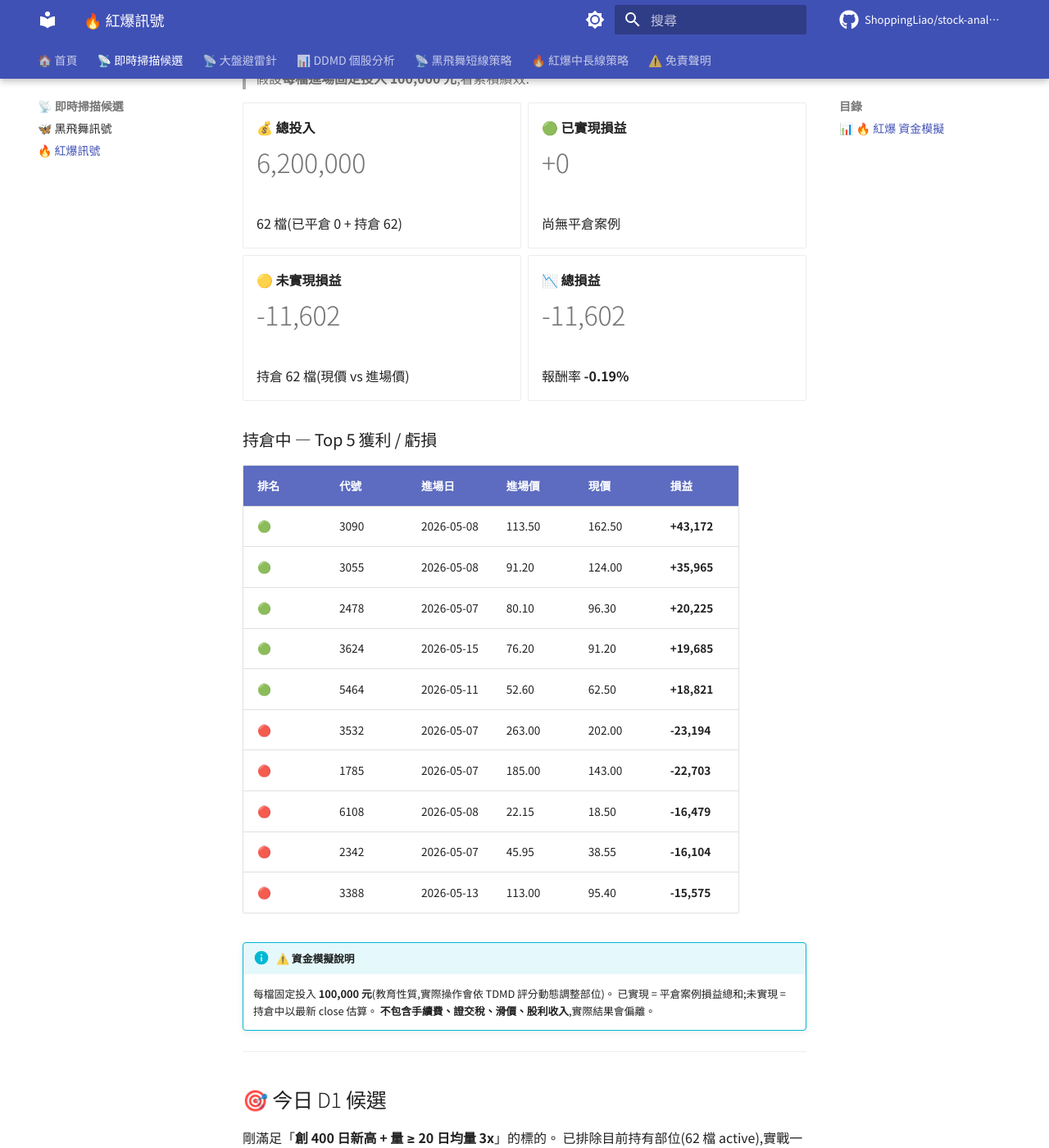
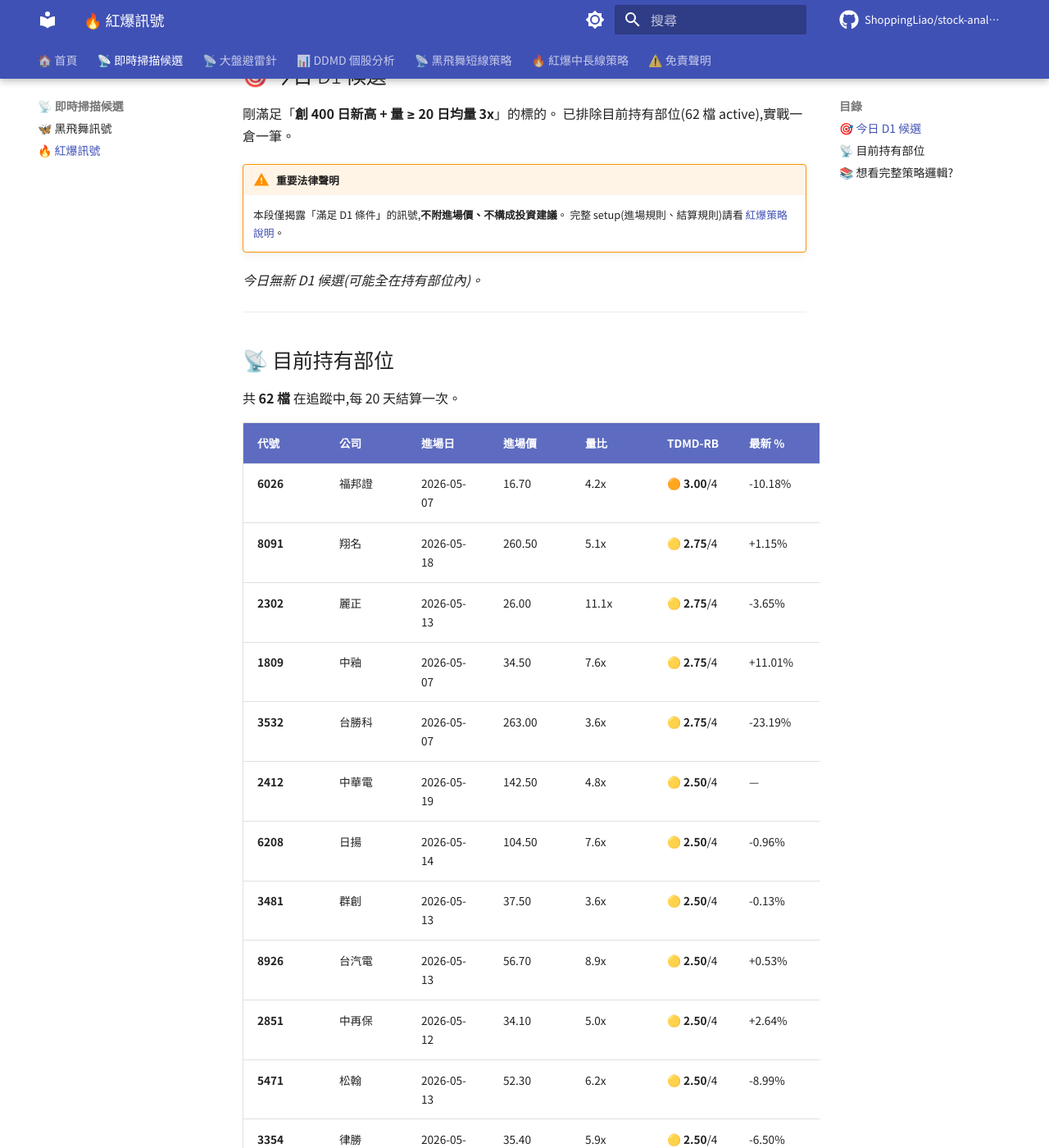
Before and after one commit to ShoppingLiao/stock-analysis-public, an MkDocs documentation site: the page built from docs/signals_red_burst.md, in a window 1280 px wide and 1400 px high, scrolled down 291 px. Shown: the whole window at 82% size. Built offline with MkDocs 1.6.1 and Material for MkDocs 9.7.7, drawn with Linux system fonts in a browser that asks for light colours; comment, search, counter and statistics services are not loaded.

Commit message:
docs(signals): update BB + RB + capital (2026-05-20)

```diff
--- a/docs/signals_red_burst.md
+++ b/docs/signals_red_burst.md
@@ -3,59 +3,7 @@
 「**紅爆 = 創 400 日新高 + 量爆 3 倍以上**」中長線進場策略(現役 V1+dedupe)。
 D1 條件成立 → 當天 13:00 後直接進場(漲停則 D2 開盤)。進場後每 20 天滾動結算,< 5% 漲幅出場。
 
-## 📊 🔥 紅爆 資金模擬
-
-> 假設**每檔進場固定投入 100,000 元**,看累積績效:
-
-<div class="grid cards" markdown>
-
--   **💰 總投入**
-
-    # 6,200,000
-
-    62 檔(已平倉 0 + 持倉 62)
-
--   **🟢 已實現損益**
-
-    # +0
-
-    尚無平倉案例
-
--   **🟡 未實現損益**
-
-    # -11,602
-
-    持倉 62 檔(現價 vs 進場價)
-
--   **📉 總損益**
-
-    # -11,602
-
-    報酬率 **-0.19%**
-
-</div>
-
-### 持倉中 — Top 5 獲利 / 虧損
-
-| 排名 | 代號 | 進場日 | 進場價 | 現價 | 損益 |
-|------|------|--------|--------|------|------|
-| 🟢 | 3090 | 2026-05-08 | 113.50 | 162.50 | **+43,172** |
-| 🟢 | 3055 | 2026-05-08 | 91.20 | 124.00 | **+35,965** |
-| 🟢 | 2478 | 2026-05-07 | 80.10 | 96.30 | **+20,225** |
-| 🟢 | 3624 | 2026-05-15 | 76.20 | 91.20 | **+19,685** |
-| 🟢 | 5464 | 2026-05-11 | 52.60 | 62.50 | **+18,821** |
-| 🔴 | 3532 | 2026-05-07 | 263.00 | 202.00 | **-23,194** |
-| 🔴 | 1785 | 2026-05-07 | 185.00 | 143.00 | **-22,703** |
-| 🔴 | 6108 | 2026-05-08 | 22.15 | 18.50 | **-16,479** |
-| 🔴 | 2342 | 2026-05-07 | 45.95 | 38.55 | **-16,104** |
-| 🔴 | 3388 | 2026-05-13 | 113.00 | 95.40 | **-15,575** |
-
-!!! info "⚠️ 資金模擬說明"
-    每檔固定投入 **100,000 元**(教育性質,實際操作會依 TDMD 評分動態調整部位)。
-    已實現 = 平倉案例損益總和;未實現 = 持倉中以最新 close 估算。
-    **不包含手續費、證交稅、滑價、股利收入**,實際結果會偏離。
-
----
+> 想看累積績效?→ **[📊 資金模擬](signals_capital.md)**
 
 ## 🎯 今日 D1 候選
 
```
Also changed, not shown: docs/signals_black_butterfly.md (+8 -54 lines), docs/signals_capital.md (added, +156 -0 lines).
